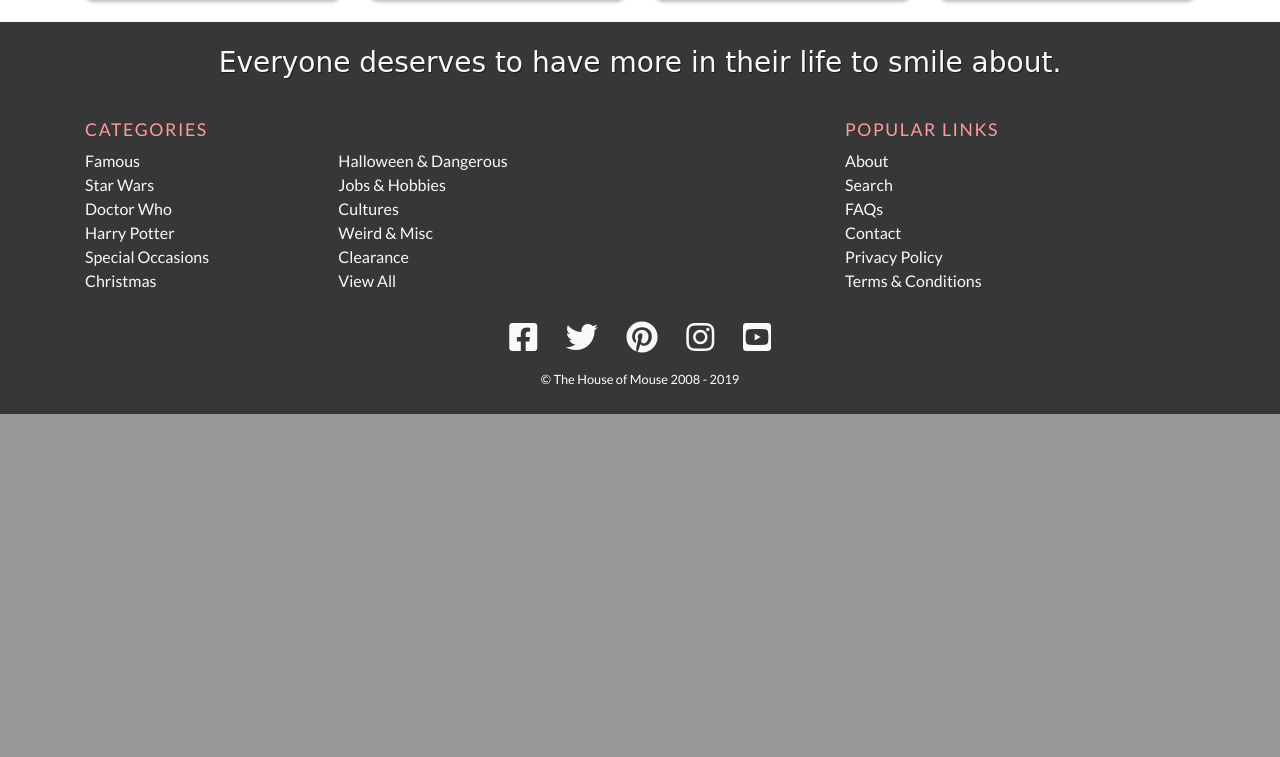
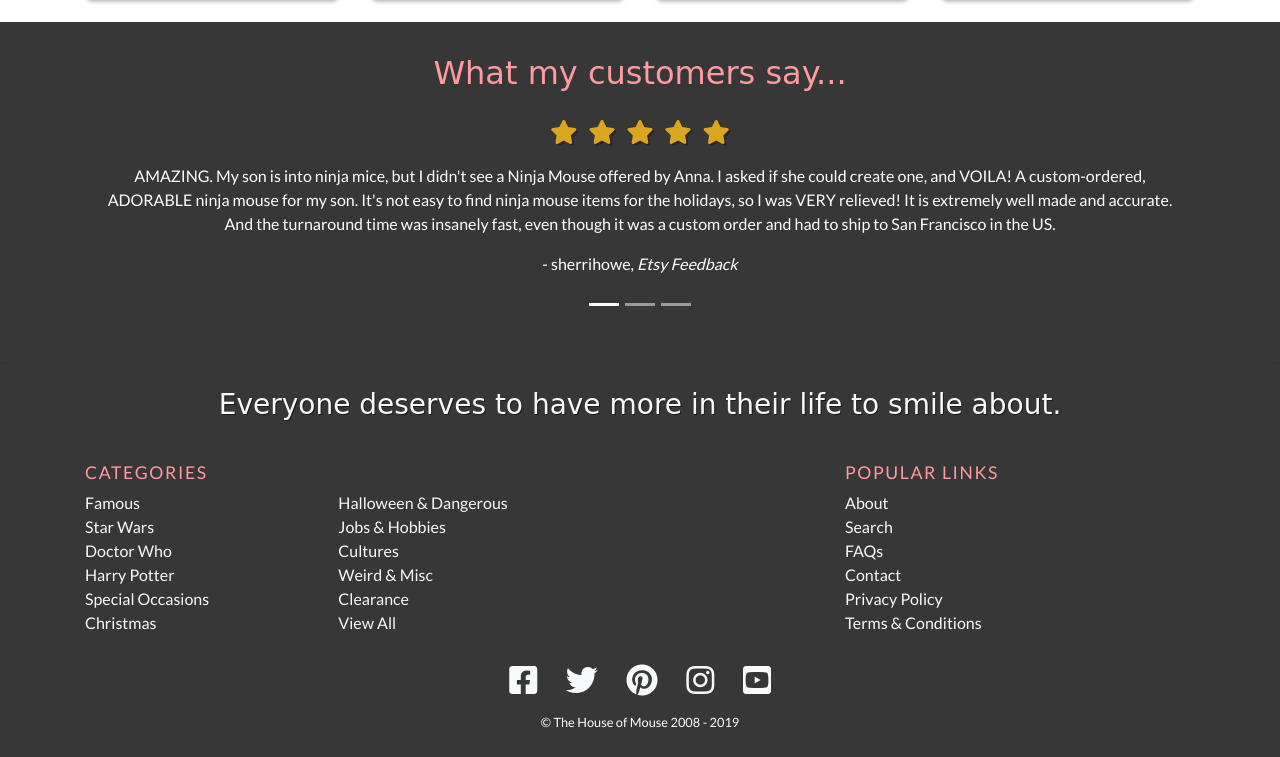
Before and after one commit to AJGreaves/thehouseofmouse, a Django app: page / in a window 1280 px wide. Shown: the part 1814-2571 px from the top of the page. Before the commit the page ends 2228 px from the top, so only its background shows below. Run offline with Django 3.2, Linux system fonts and the light colour scheme; some libraries are stand-ins or nearby versions; some web fonts are replaced.

Commit message:
Add testimonials carousel.

```diff
--- a/static/scss/helpers/_fonts.scss
+++ b/static/scss/helpers/_fonts.scss
@@ -37,3 +37,8 @@ footer h5 {
 #home-header p {
     margin-bottom: 0.75rem;
 }
+
+#testimonials-section h3 {
+    font-size: 2rem;
+    color: $color2;
+}
--- a/static/scss/helpers/_icons.scss
+++ b/static/scss/helpers/_icons.scss
@@ -38,6 +38,14 @@
     margin-left: -18px;
 }
 
+/* testimonials stars */
+.testimonial-wrapper .fa-star {
+    color: goldenrod;
+    text-shadow: 2px 2px rgba(0,0,0,.3);
+    font-size: 1.5rem;
+    margin: 0.25rem;
+}
+
 /* social media icons */
 
 footer .fab {
--- a/static/scss/pages/_allpages.scss
+++ b/static/scss/pages/_allpages.scss
@@ -23,7 +23,7 @@
             box-shadow: 0 4px 7px rgba(0,0,0,0.16), 0 4px 8px rgba(0,0,0,0.23);
 }
 
-footer {
+#footer {
     background-color: $color-dark;
     padding: 1.5rem;
 }
--- a/static/scss/pages/_index.scss
+++ b/static/scss/pages/_index.scss
@@ -1,4 +1,4 @@
-.carousel-item {
+.home-carousel-item {
     height: 66vh;
     width: 100vw;
 }
@@ -101,3 +101,17 @@
 .home-category-wrapper-lg h3 {
     font-size: 1.3rem;
 }
+
+/* testimonials */
+
+#testimonials-section {
+    background-color: $color-dark;
+    color: white;
+}
+.testimonial-wrapper {
+    padding: 1rem;
+}
+
+#testimonials-container {
+    padding: 2rem 1rem;
+}
--- a/templates/components/footer.html
+++ b/templates/components/footer.html
@@ -1,6 +1,6 @@
 {% load staticfiles %}
 
-<footer class="container-fluid small-box-shadow">
+<footer id="footer" class="container-fluid small-box-shadow">
     <div class="row">
         <div class="col-12">
             <div class="container mx-auto text-white">
--- a/templates/pages/index.html
+++ b/templates/pages/index.html
@@ -11,13 +11,13 @@
         <li data-target="#home-page-carousel" data-slide-to="2"></li>
     </ol>
     <div class="carousel-inner">
-        <div class="carousel-item active">
+        <div class="carousel-item home-carousel-item active">
             <div id="carousel-img-1" class="d-block w-100 carousel-image"></div>
         </div>
-        <div class="carousel-item">
+        <div class="carousel-item home-carousel-item">
             <div id="carousel-img-2" class="d-block w-100 carousel-image"></div>
         </div>
-        <div class="carousel-item">
+        <div class="carousel-item home-carousel-item">
             <div id="carousel-img-3" class="d-block w-100 carousel-image"></div>
         </div>
     </div>
@@ -72,6 +72,8 @@
                         </div>
                     </header>
                 </div>
+
+                <!-- Shop sections -->
                 <div class="row mt-3">
                     <!-- top two columns bigger on desktop -->
                     <div class="col-12 col-sm-6 home-category-wrapper-lg">
@@ -130,10 +132,66 @@
                         </div>
                     </div>
                 </div>
-                <!-- Shop sections -->
+
+            </div>
+
+        </div>
+    </div>
+</div>
+
+<!-- Testimonials -->
+<div id="testimonials-section" class="container-fluid">
+    <div class="row">
+        <div class="col-12">
+            <div id="testimonials-container" class="container">
+                <div class="row justify-content-center text-center">
+                    <div class="col-12">
+                        <h3>What my customers say...</h3>
+                    </div>
+                    <div class="col-12">
+                        <!-- testimonials carousel -->
+                        <div id="testimonials-carousel" class="carousel slide pb-4" data-ride="carousel">
+                            <ol class="carousel-indicators">
+                                <li data-target="#testimonials-carousel" data-slide-to="0" class="active"></li>
+                                <li data-target="#testimonials-carousel" data-slide-to="1"></li>
+                                <li data-target="#testimonials-carousel" data-slide-to="2"></li>
+                            </ol>
+                            <div class="carousel-inner">
+                                <div class="carousel-item active">
+                                    <div class="testimonial-wrapper d-block" alt="First slide">
+                                        <div class="mb-3">
+                                            <i class="fas fa-star"></i>
+                                            <i class="fas fa-star"></i>
+                                            <i class="fas fa-star"></i>
+                                            <i class="fas fa-star"></i>
+                                            <i class="fas fa-star"></i>
+                                        </div>
+                                        <blockquote cite="https://www.etsy.com/shop/TheHouseOfMouse#reviews">
+                                            <p>AMAZING. My son is into ninja mice, but I didn't see a Ninja Mouse
+                                                offered by Anna. I asked if she could create one, and VOILA! A
+                                                custom-ordered, ADORABLE ninja mouse for my son. It's not easy to
+                                                find ninja mouse items for the holidays, so I was VERY relieved!
+                                                It is extremely well made and accurate. And the turnaround time
+                                                was insanely fast, even though it was a custom order and had to
+                                                ship to San Francisco in the US.</p>
+                                            <footer>- sherrihowe, <cite>Etsy Feedback</cite></footer>
+                                        </blockquote>
+                                    </div>
+                                </div>
+                                <div class="carousel-item">
+                                    <img class="d-block w-100" src="..." alt="Second slide">
+                                </div>
+                                <div class="carousel-item">
+                                    <img class="d-block w-100" src="..." alt="Third slide">
+                                </div>
+                            </div>
+                        </div>
+                    </div>
+                </div>
             </div>
         </div>
     </div>
 </div>
 
+
 {% endblock %}
```
Also changed, not shown: static/css/main.css (+29 -2 lines), static/css/main.min.css, 2 other files.
